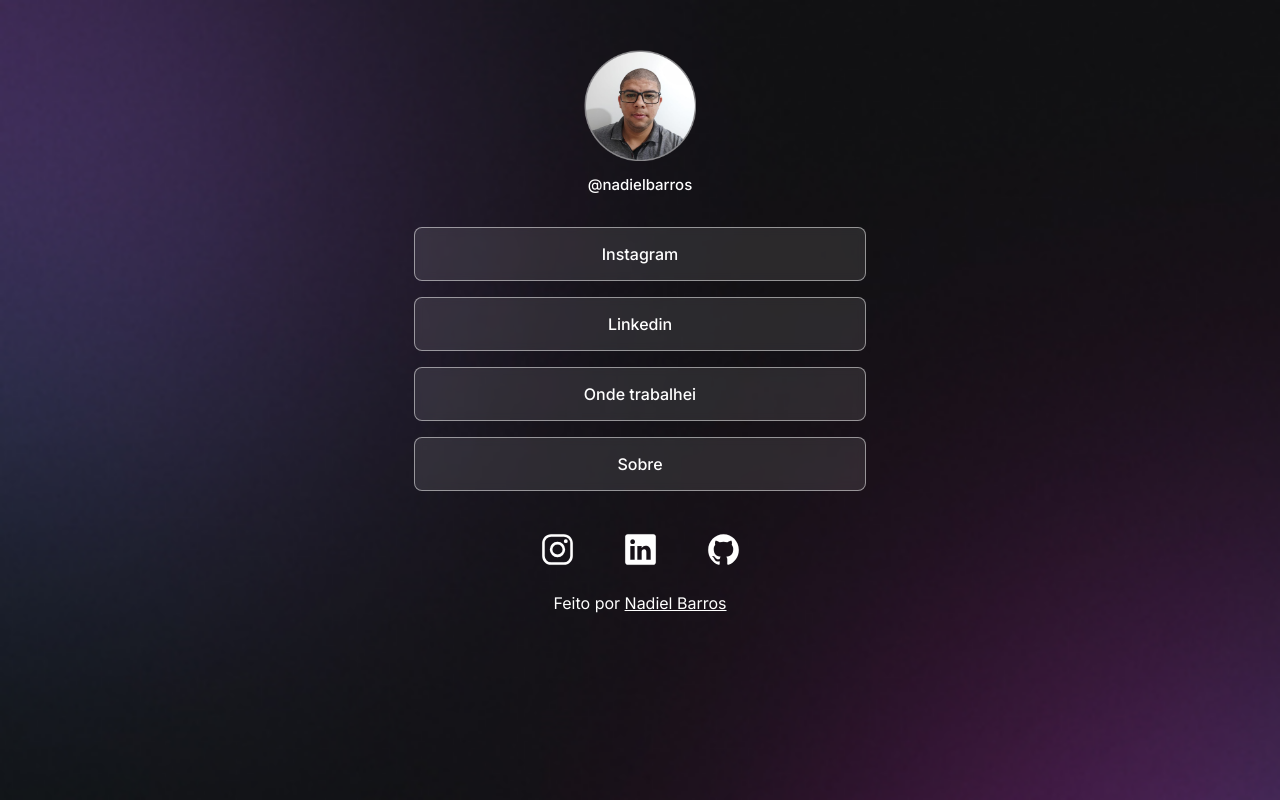
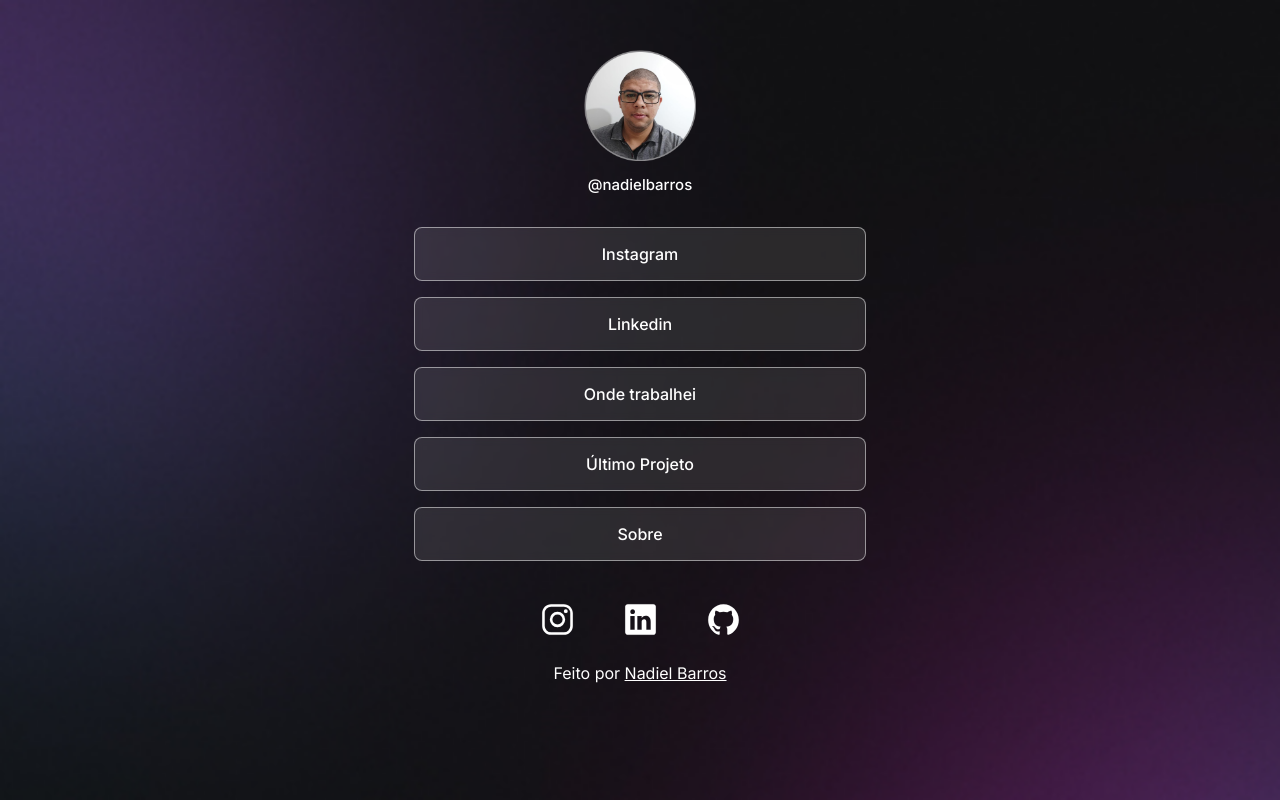
Before and after one commit to nadiel-barros/Page-pessoal, a plain HTML site: page index.html in a window 1280 px wide. Drawn offline with nearby package versions, Linux system fonts and the light colour scheme.

Commit message:
Alterações links e outras coisas

```diff
--- a/index.html
+++ b/index.html
@@ -44,6 +44,10 @@
         </li>
 
         <li>
+          <a href="https://growatt-br.vercel.app/" target="_blank"> Último Projeto </a>
+        </li>
+
+        <li>
           <a href="sobre.html"> Sobre </a>
         </li>
       </ul>
@@ -65,7 +69,7 @@
         </a>
       </div>
       <footer>
-          Feito por <a href="https://www.instagram.com/nadielbarros/?next=%2F" target="_blank">
+          Feito por <a href="https://www.linkedin.com/in/nadiel-conrado-barros-394204215/" target="_blank">
             Nadiel Barros
           </a>
       </footer>
--- a/style.css
+++ b/style.css
@@ -108,6 +108,8 @@ ul li a:hover {
 footer{
  padding: 0px;
  text-align: center;
+ margin-bottom: 20px;
+ /* border: solid 1px red; */
 }
 
 #sobre-eu{
```
